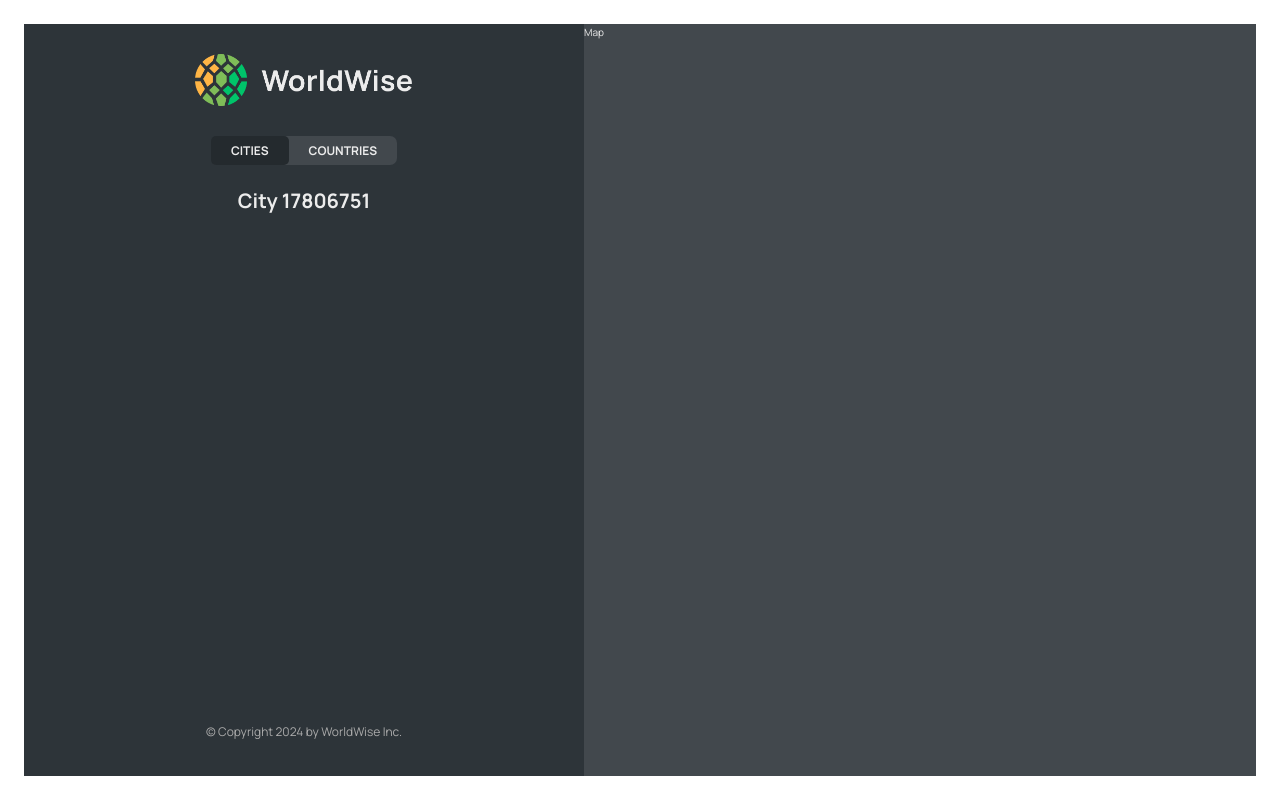
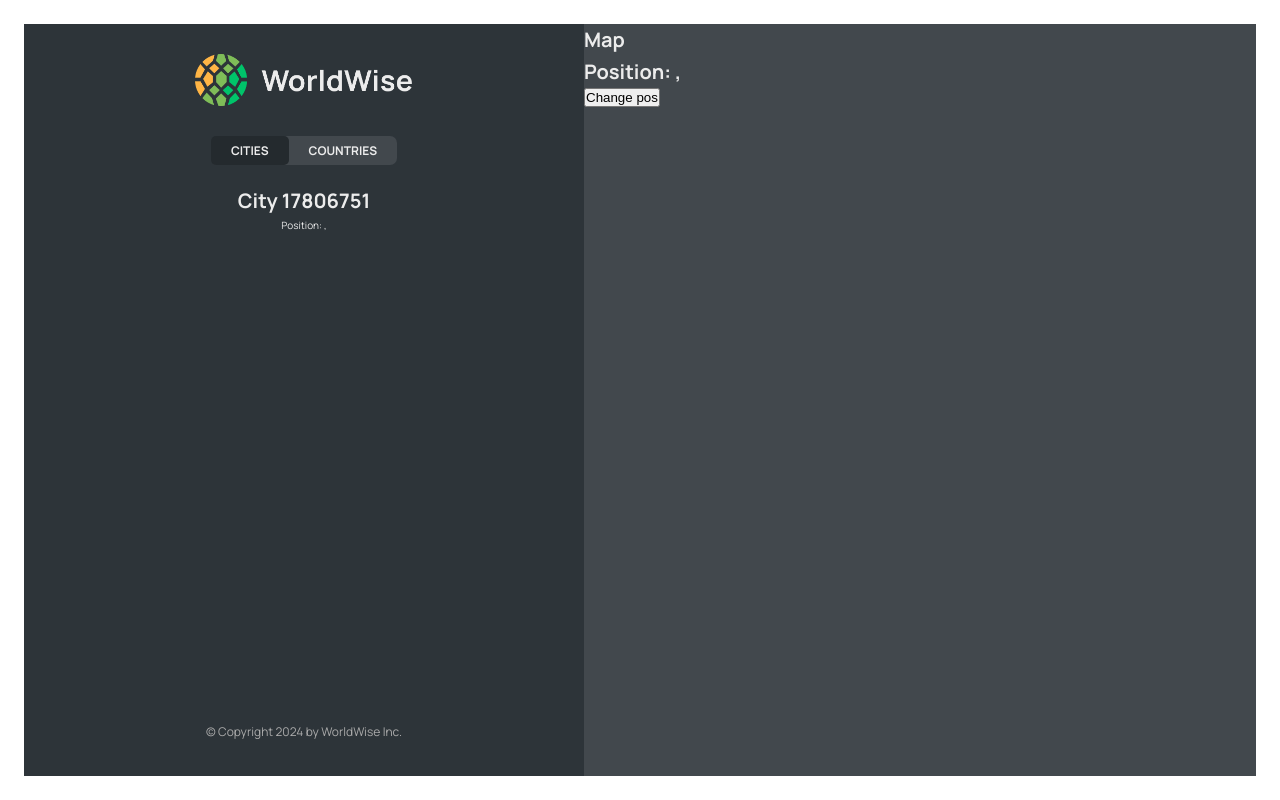
Before and after one commit to heliohdd/worldwise-app, a React (Vite) app: page /app/cities/17806751 in a window 1280 px wide. Built offline with nearby package versions, Linux system fonts and the light colour scheme; data requests are answered from the project's data file.

Commit message:
Section 17.217 - Reading and Setting a Query String

```diff
--- a/src/components/City.jsx
+++ b/src/components/City.jsx
@@ -1,5 +1,5 @@
 /* eslint-disable no-unused-vars */
-import { useParams } from "react-router-dom";
+import { useParams, useSearchParams } from "react-router-dom";
 import styles from "./City.module.css";
 import { useState } from "react";
 
@@ -13,6 +13,9 @@
 
 function City() {
   const { id } = useParams();
+  const [searchParams, setSearchParams] = useSearchParams();
+  const lat = searchParams.get("lat");
+  const lng = searchParams.get("lng");
 
   // TEMP DATA
   const currentCity = {
@@ -24,7 +27,14 @@
 
   const { cityName, emoji, date, notes } = currentCity;
 
-  return <h1>City {id}</h1>;
+  return (
+    <>
+      <h1>City {id}</h1>
+      <p>
+        Position: {lat}, {lng}{" "}
+      </p>
+    </>
+  );
 
   // return (
   //   <div className={styles.city}>
--- a/src/components/CityItem.jsx
+++ b/src/components/CityItem.jsx
@@ -11,8 +11,7 @@
 /* eslint-disable no-unused-vars */
 /* eslint-disable react/prop-types */
 function CityItem({ city }) {
-  console.log(city);
-  const { cityName, emoji, date, id } = city;
+  const { cityName, emoji, date, id, position } = city;
 
   const flagemojiToPNG = (flag) => {
     var countryCode = Array.from(flag, (codeUnit) => codeUnit.codePointAt())
@@ -25,7 +24,10 @@
 
   return (
     <li>
-      <Link className={styles.cityItem} to={`${id}`}>
+      <Link
+        className={styles.cityItem}
+        to={`${id}?lat=${position.lat}&lng=${position.lng}`}
+      >
         <span className={styles.emoji}>{flagemojiToPNG(emoji)}</span>
         <h3 className={styles.name}>{cityName}</h3>
         <time className={styles.date}>{formatDate(date)}</time>
--- a/src/components/Map.jsx
+++ b/src/components/Map.jsx
@@ -1,7 +1,26 @@
+/* eslint-disable no-unused-vars */
+import { useSearchParams } from "react-router-dom";
 import styles from "./Map.module.css";
 
 function Map() {
-  return <div className={styles.mapContainer}>Map</div>;
+  const [searchParams, setSearchParams] = useSearchParams();
+  const lat = searchParams.get("lat");
+  const lng = searchParams.get("lng");
+  return (
+    <div className={styles.mapContainer}>
+      <h1>Map</h1>
+      <h1>
+        Position: {lat}, {lng}
+      </h1>
+      <button
+        onClick={() => {
+          setSearchParams({ lat: 23, lng: 50 });
+        }}
+      >
+        Change pos
+      </button>
+    </div>
+  );
 }
 
 export default Map;
```
